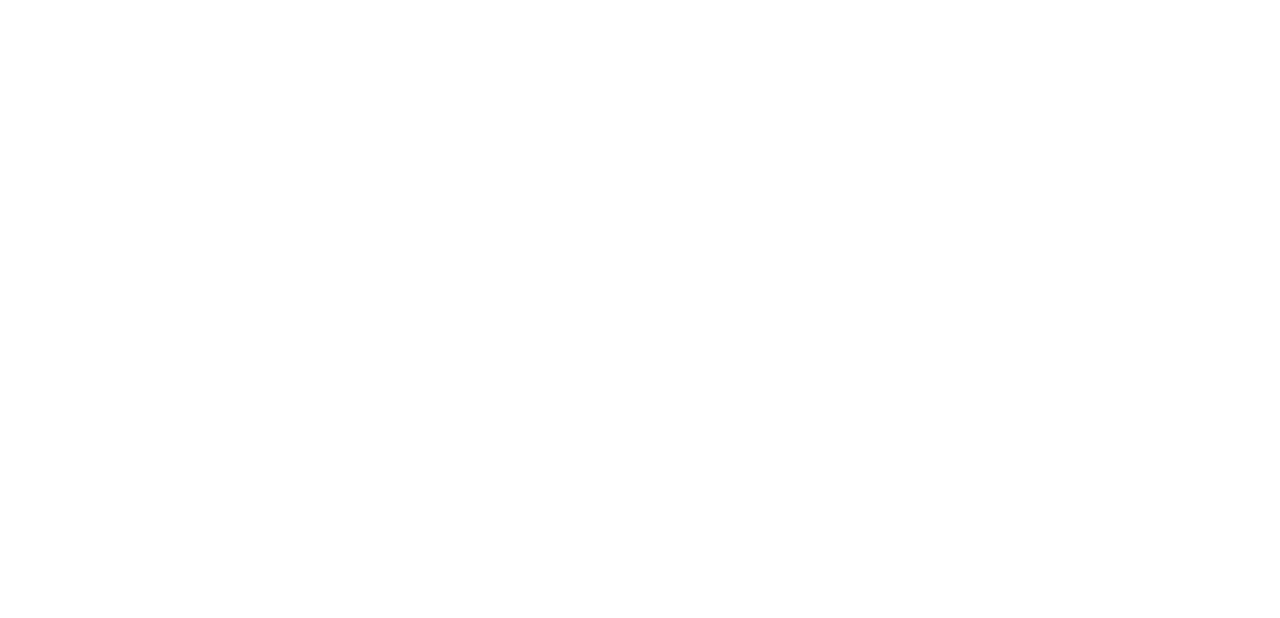
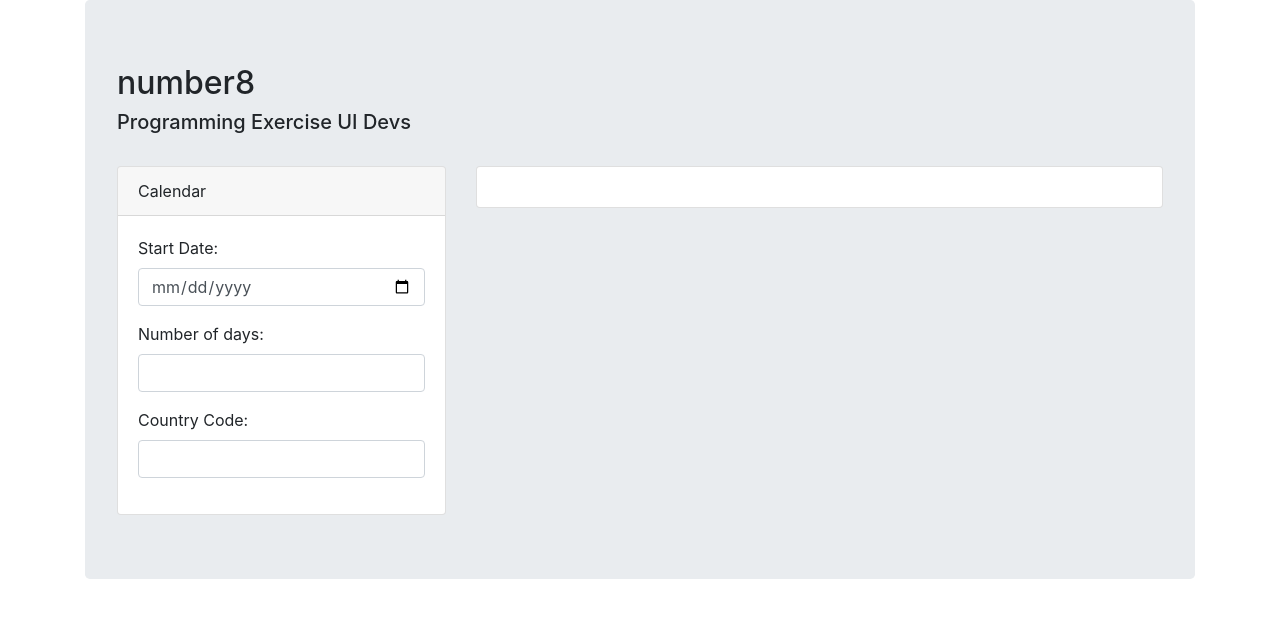
Before and after one commit to leo4all/calendar, a plain HTML site: page index.html in a window 1280 px wide. Drawn offline with nearby package versions, Linux system fonts and the light colour scheme.

Commit message:
Set layout content

```diff
--- a/index.html
+++ b/index.html
@@ -9,7 +9,42 @@
     <link rel="stylesheet" type="text/css" media="screen" href="main.css" />
 </head>
 <body>
+    <div class="container">
+        <div class="jumbotron">
+            <h2>number8</h2>
+            <h5>Programming Exercise UI Devs</h5><br>
+            <div class="row">
+                <div class="col-md-4">
+                    <div class="card">
+                        <div class="card-header">Calendar</div>
+                        <div class="card-body">
+                            <form action="#">
+                                <div class="form-group">
+                                    <label for="cal_start_date">Start Date:</label>
+                                    <input type="date" name="cal_start_date" class="form-control">
+                                </div>
+                                <div class="form-group">
+                                    <label for="cal_number_of_days">Number of days:</label>
+                                    <input type="number" name="cal_num_of_dates" class="form-control">
+                                </div>
+                                <div class="form-group">
+                                    <label for="cal_country_code">Country Code: </label>
+                                    <input type="text" name="cal_country_code" class="form-control">
+                                </div>
+                            </form>
+                        </div>
+                    </div>
+                </div>
+                <div class="col-md-8">
+                    <div class="card">
+                        <div class="card-body" id="calendar-display">
 
+                        </div>
+                    </div>
+                </div>
+            </div>
+        </div>
+    </div>
     <script src="main.js"></script>
 </body>
 </html>
```
Also changed, not shown: main.js (line endings or trailing spaces).
